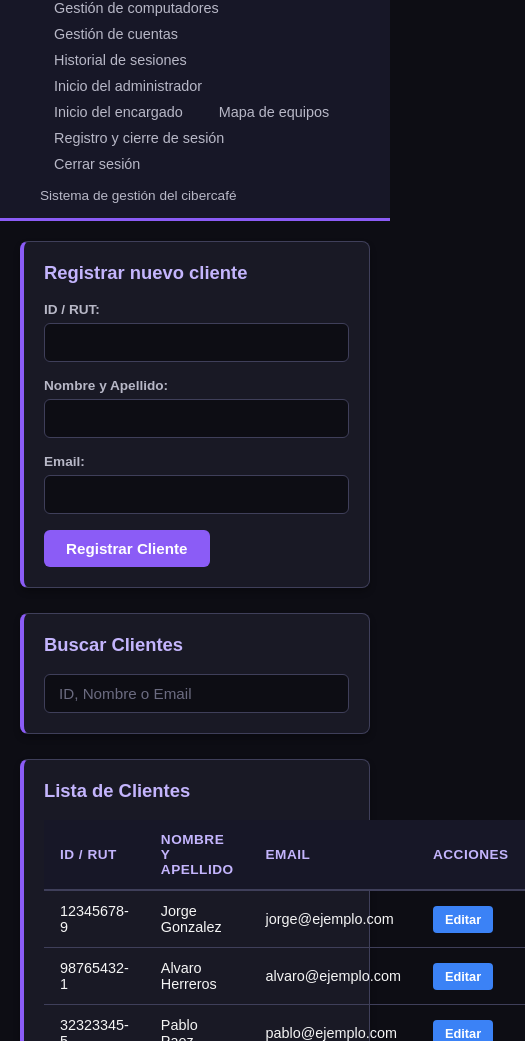
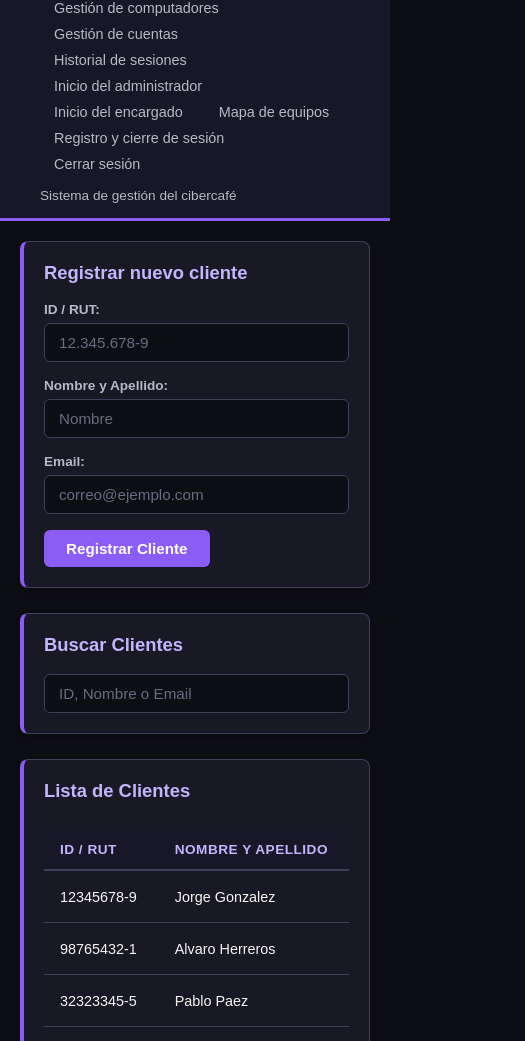
Before and after one commit to Alanwowowo/Cybercafe-web, a plain HTML site: page paginas/gestion-clientes.html in a window 390 px wide. Shown: the part 59-1100 px from the top of the page, 525 px wide, since content can reach past the window. Drawn offline with Linux system fonts and the light colour scheme.

Commit message:
Corrigi resumen y tablas responsivas

```diff
--- a/css/clientes-sesiones.css
+++ b/css/clientes-sesiones.css
@@ -179,3 +179,11 @@ table td {
 table tbody tr:hover {
     background-color: #232334;
 }
+
+.contenedor-tabla-clientes {
+    overflow-x: auto;
+}
+
+.contenedor-tabla-clientes table {
+    min-width: 600px;
+}
--- a/paginas/gestion-clientes.html
+++ b/paginas/gestion-clientes.html
@@ -34,15 +34,15 @@
             <form id="form-cliente">
                 <div>
                     <label for="id-cliente">ID / RUT:</label>
-                    <input type="text" id="id-cliente" required placeholder="">
+                    <input type="text" id="id-cliente" required placeholder="12.345.678-9">
                 </div>
                 <div>
                     <label for="nombre-cliente">Nombre y Apellido:</label>
-                    <input type="text" id="nombre-cliente" required placeholder="">
+                    <input type="text" id="nombre-cliente" required placeholder="Nombre">
                 </div>
                 <div>
                     <label for="correo-cliente">Email:</label>
-                    <input type="email" id="correo-cliente" required placeholder="">
+                    <input type="email" id="correo-cliente" placeholder="correo@ejemplo.com">
                 </div>
                 <button type="submit">Registrar Cliente</button>
             </form>
@@ -53,6 +53,7 @@
         </section>
         <section>
             <h3>Lista de Clientes</h3>
+            <div class="contenedor-tabla-clientes">
                 <table id="tabla-clientes">
                     <thead>
                         <tr>
@@ -65,6 +66,7 @@
                     <tbody>
                     </tbody>
                 </table>
+            </div>
         </section>
     </main>
 
```
Also changed, not shown: js/paneles.js (+12 -4 lines), paginas/historial.html (+2 -0 lines). Lines whose indentation alone changed are shown as unchanged.
